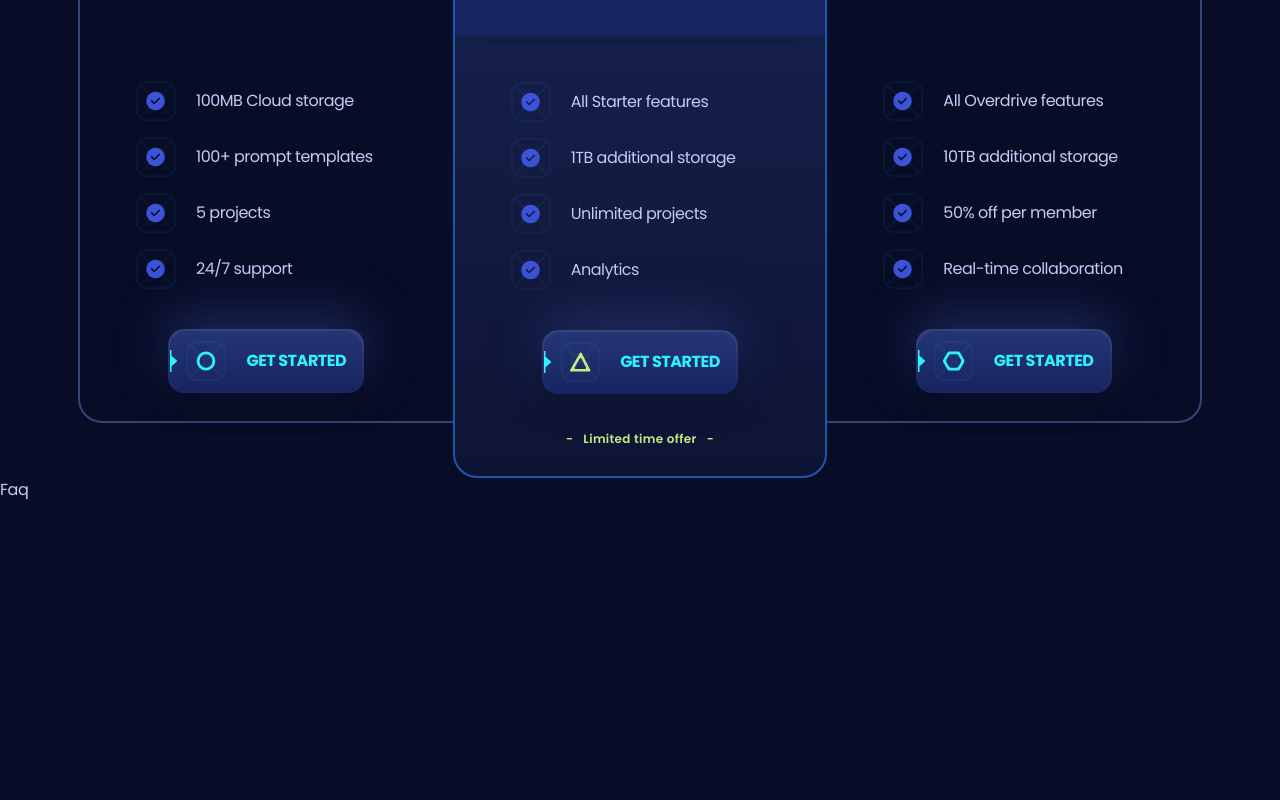
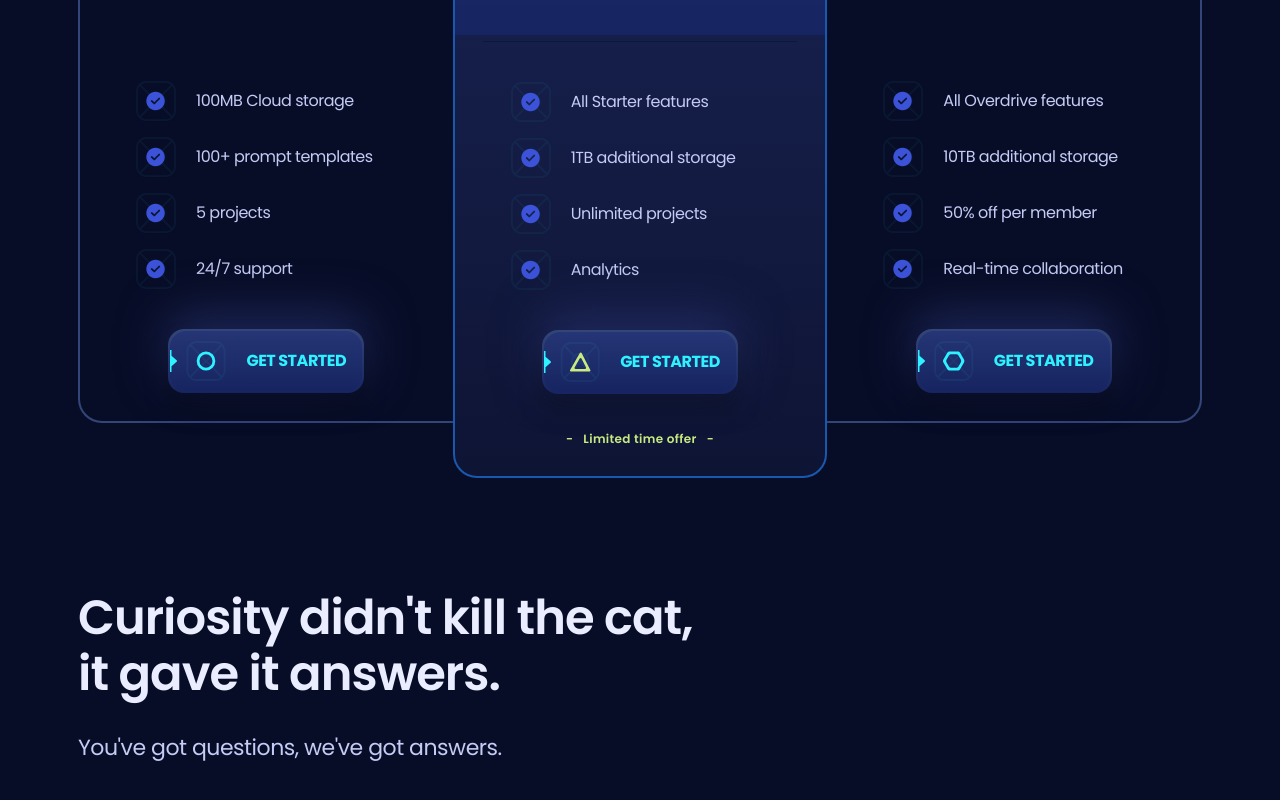
Before and after one commit to ian-roland/Xora, a React (Vite) app in the folder frontend/: page / in a window 1280 px wide. Shown: the part 2579-3379 px from the top of the page. Before the commit the page ends 3081 px from the top, so only its background shows below. Built offline with nearby package versions, Linux system fonts and the light colour scheme.

Commit message:
added: all the main text with the initial styling

```diff
--- a/frontend/src/sections/Faq.jsx
+++ b/frontend/src/sections/Faq.jsx
@@ -1,7 +1,22 @@
+import { Element } from "react-scroll";
+
 const Faq = () => {
   return (
-    <div>Faq</div>
-  )
-}
+    <section>
+      <Element name="faq" className="relative">
+        <div className="container relative z-2 py-28">
+          <div>
+            <h3 className="h3 max-md:h5 max-w-640 max-lg:max-w-md mb-7 text-p4">
+              Curiosity didn't kill the cat, it gave it answers.
+            </h3>
+            <p className="body-1 max-lg:max-w-sm">
+              You've got questions, we've got answers.
+            </p>
+          </div>
+        </div>
+      </Element>
+    </section>
+  );
+};
 
-export default Faq
+export default Faq;
```
